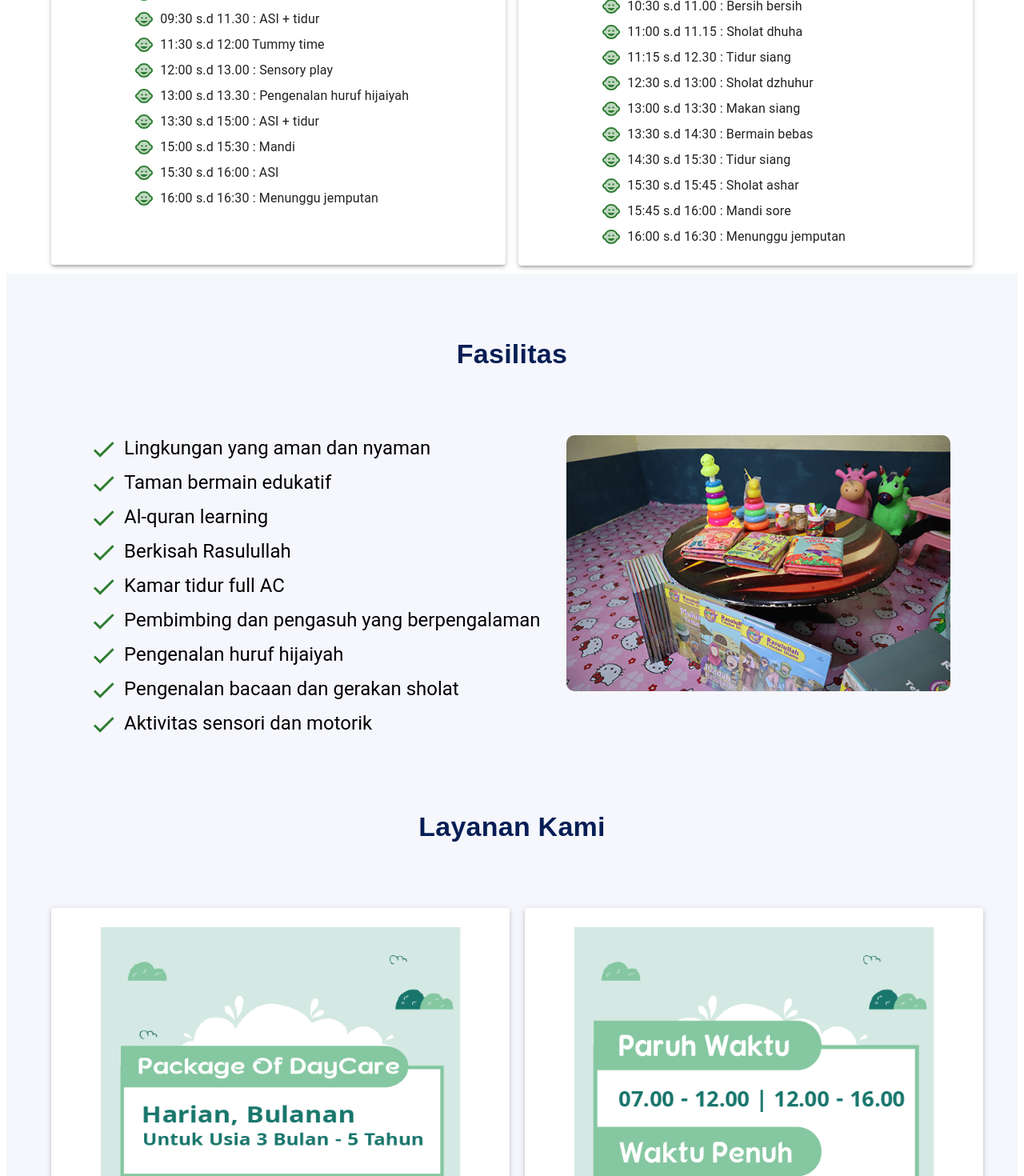
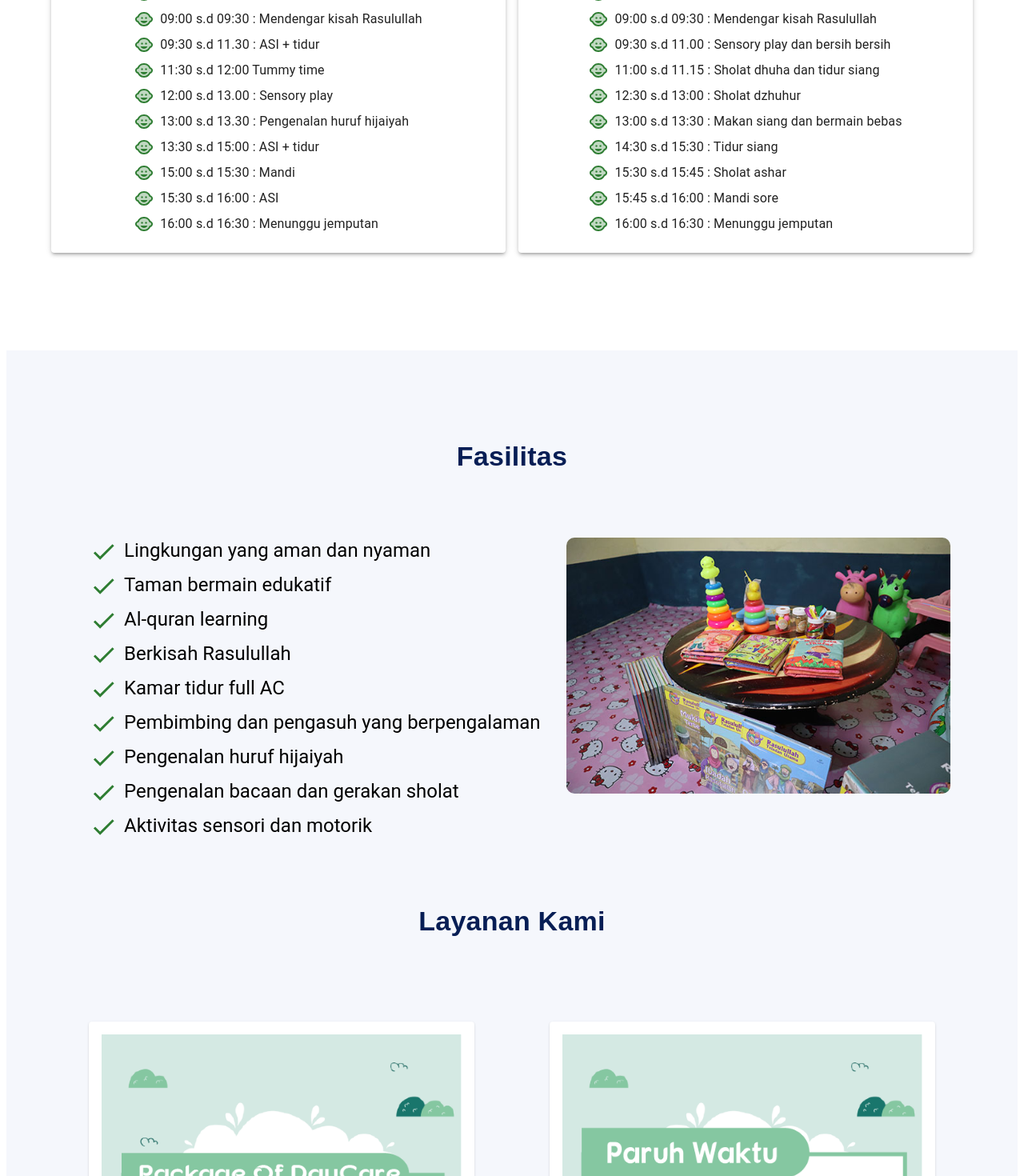
Before and after one commit to sugiatiismail/daycare, a React (Create React App) app: page / in a window 1280 px wide. Shown: the part 1240-2710 px from the top of the page at 80% size. Built offline with nearby package versions, Linux system fonts and the light colour scheme.

Commit message:
Penambahan Responsive

```diff
--- a/src/component/Fasilitas.js
+++ b/src/component/Fasilitas.js
@@ -25,9 +25,9 @@ const Fasilitas = () => {
     const isDesktop = useMediaQuery(theme.breakpoints.up('sm'));
 
     return (
-        <Box sx={{ backgroundColor: '#f5f7fc', padding: 10, marginBottom: -12 }}>
+        <Box sx={{ backgroundColor: '#f5f7fc'}} padding={isDesktop ? 10 : 2} marginTop={isDesktop ? 14 : 10}  paddingBottom={isDesktop ? 0 : 10} >
             <Container fullWidth >
-                <Typography align="center" marginBottom={10} style={{ fontFamily: 'sans-serif', color: '#071e55' }} fontWeight={isDesktop ? 700 : 650} variant={isDesktop ? 'h4' : 'h5'}>Fasilitas</Typography>
+                <Typography align="center" marginBottom={isDesktop ? 10 : 6}  marginTop={isDesktop ? 4 : 6} style={{ fontFamily: 'sans-serif', color: '#071e55' }} fontWeight={isDesktop ? 700 : 650} variant={isDesktop ? 'h4' : 'h5'}>Fasilitas</Typography>
                 <Grid container>
                     <Grid item lg={7} md={7} sm={12} xs={12}>
 
--- a/src/component/Hasanahislamicdaycare.js
+++ b/src/component/Hasanahislamicdaycare.js
@@ -83,7 +83,8 @@ const useStyles = makeStyles(theme => ({
 
         [theme.breakpoints.down('sm')]: {
             paddingTop: 20,
-            padding: 10
+            padding: 1,
+            height: 750
         },
     },
 
--- a/src/component/Layanankami.js
+++ b/src/component/Layanankami.js
@@ -29,42 +29,38 @@ function Layanankami() {
     const isDesktop = useMediaQuery(theme.breakpoints.up('sm'));
 
     return (
-        <Box className={classes.box1}>
-            <Container>
+        <Box sx={{ backgroundColor: '#f5f7fc'}} padding={isDesktop ? 2 : 2}  marginBottom={isDesktop ? 4 :2}  paddingBottom={isDesktop ? 16 :10}>
+            <Container >
                 <ThemeProvider theme={theme}>
-                    <Typography align="center" marginBottom={10} marginTop={10} style={{ color: '#071e55', fontFamily: 'sans-serif' }}
+                    <Typography align="center" marginBottom={isDesktop ? 10 : 6}  marginTop={isDesktop ? 6 : -1} style={{ color: '#071e55', fontFamily: 'sans-serif' }}
                         fontWeight={isDesktop ? 700 : 650} variant={isDesktop ? 'h4' : 'h5'}>Layanan Kami</Typography>
-                </ThemeProvider>
-                <Grid container spacing={4} justifyContent="center" alignItems="center" >
+                    <Grid container  justifyContent="center" alignItems="center">
                         <Grid item lg={6} md={6} xs={12} xm={12}>
                             <Stack
-                            component={Paper}
+                                p={3}
+                                elevation={3}
                                 justifyContent="center"
                                 alignItems="center"
-                            width={isDesktop ? 525 : 200}
-                            marginLeft={isDesktop ? 0 : 3.5}
-                            spacing={2}
-                            p={3}
-                            elevation={3}
                             >
+                                <Paper className={classes.paper}  sx={{p:2}} >
                                 <img src={packagedaycare} alt="packagedaycare" className={classes.image} />
+                                </Paper>
                             </Stack>
                         </Grid>
                         <Grid item lg={6} md={6} xs={12} xm={12}>
                             <Stack
-                            component={Paper}
+                                p={3}
+                                elevation={3}
                                 justifyContent="center"
                                 alignItems="center"
-                            marginLeft={isDesktop ? 0 : 3.5}
-                            width={isDesktop ? 525 : 200}
-                            spacing={2}
-                            p={3}
-                            elevation={3}
                             >
+                                <Paper className={classes.paper}  sx={{p:2}} >
                                 <img src={paruhwaktu} alt="paruhwaktu" className={classes.image} />
+                                </Paper>
                             </Stack>
                         </Grid>
                     </Grid >
+                </ThemeProvider>
             </Container>
         </Box >
 
@@ -78,16 +74,6 @@ export default Layanankami
 
 const useStyles = makeStyles(theme => ({
 
-    box1: {
-        backgroundColor: '#f5f7fc',
-        [theme.breakpoints.up('sm')]: {
-            padding: 10
-        },
-        [theme.breakpoints.down('sm')]: {
-            padding: 2
-        },
-    },
-
     image: {
         [theme.breakpoints.up('sm')]: {
             height: 450
@@ -97,4 +83,16 @@ const useStyles = makeStyles(theme => ({
         },
     },
 
+    paper: {
+        [theme.breakpoints.up('sm')]: {
+            height: 450,
+            width: 450
+        },
+        [theme.breakpoints.down('sm')]: {
+            height: 220,
+            width : 220
+        },
+    },
+
+
 }));
--- a/src/component/Pendaftaran.js
+++ b/src/component/Pendaftaran.js
@@ -36,14 +36,14 @@ function Pendaftaran() {
 
 
     return (
-        <Box sx={{ backgroundColor: '#ffffff', padding: 10 }}>
+        <Box sx={{ backgroundColor: '#ffffff'}} padding={isDesktop ? 10 : 1}>
             <Container fullWidth>
                 <ThemeProvider theme={theme}>
-                <Typography align="center" marginBottom={10} style={{ fontFamily: 'sans-serif', fontWeight: 700, color: '#071e55' }} variant="h4">Pendaftaran</Typography>
+                    <Typography align="center" marginBottom={isDesktop ? 10 : 6} marginTop={isDesktop ? 0 : 6} style={{ fontFamily: 'sans-serif', color: '#071e55' }} fontWeight={isDesktop ? 700 : 650} variant={isDesktop ? 'h4' : 'h5'}>Pendaftaran</Typography>
                     <Grid container spacing={8} justifyContent="center" alignItems="center">
                         <Grid item lg={6} md={6} xs={12} xm={12}>
                             <Stack spacing={2}>
-                            <Typography align="center" marginLeft={isDesktop ? -46 : -0.5} style={{ fontFamily: 'sans-serif', fontWeight: 600, color: '#071e55' }} variant={isDesktop ? 'h5' : 'h6'}>Cara Mendaftar</Typography>
+                                <Typography align="center" style={{ fontFamily: 'sans-serif', fontWeight: 600, color: '#071e55' }} variant={isDesktop ? 'h5' : 'h6'}>Cara Mendaftar</Typography>
                                 <Typography variant="body2" >Untuk mendaftarkan peserta didik bisa melalui online atau pun langsung datang ke Hasanah Islamic Daycare</Typography>
                                 <Stack
                                     direction="row"
--- a/src/component/Programunggulan.js
+++ b/src/component/Programunggulan.js
@@ -30,9 +30,9 @@ const Programunggulan = () => {
     return (
 
         <Box className={classes.box1}>
-            <Container>
-                <Typography align='center' fontFamily='sans-serif' color='#071e55' fontWeight={isDesktop ? 700 : 650} variant={isDesktop ? 'h4' : 'h5'}>Program Unggulan</Typography>
-                <Grid container spacing={2} marginTop={isDesktop ? 10 : 2} justifyContent="center" alignItems="center" >
+            <Container padding={2}>
+                <Typography marginTop={10} align='center' fontFamily='sans-serif' color='#071e55' fontWeight={isDesktop ? 700 : 650} variant={isDesktop ? 'h4' : 'h5'}>Program Unggulan</Typography>
+                <Grid container spacing={2} marginTop={isDesktop ? 10 : 7} justifyContent="center" alignItems="center" >
 
                     <Grid item lg={6} md={6} xs={12} xm={12}>
                         <Stack
@@ -40,8 +40,7 @@ const Programunggulan = () => {
                             justifyContent="center"
                             alignItems="center"
                             spacing={2}
-                            p={3}
-                            height={isDesktop ? 647 : 700}
+                            p={isDesktop ? 3 : 2}
                             // height={647}
                             elevation={3}
                         >
@@ -126,11 +125,11 @@ const Programunggulan = () => {
                             justifyContent="center"
                             alignItems="center"
                             spacing={2}
-                            p={3}
+                            p={isDesktop ? 3 : 2}
                             // height={647}
                             elevation={3}
                         >
-                            <img src={baby2} alt="baby2" className={classes.image2} />
+                            <img src={baby2} alt="baby2" className={classes.image1} />
                             <Typography align="center" variant="h6">Toodle Fullday usia 1 tahun - 5  tahun</Typography>
                             <Stack marginBottom={2} spacing={1}>
 
@@ -161,23 +160,15 @@ const Programunggulan = () => {
 
                                 <Box display='flex' alignItems='center'>
                                     <ChildCareTwoToneIcon color="success" />
-                                    <Typography marginLeft={1} variant='body1'> 09:30 s.d 10.30 :	Sensory play </Typography>
+                                    <Typography marginLeft={1} variant='body1'> 09:30 s.d 11.00 :	Sensory play dan bersih bersih </Typography>
                                 </Box>
+
 
                                 <Box display='flex' alignItems='center'>
                                     <ChildCareTwoToneIcon color="success" />
-                                    <Typography marginLeft={1} variant='body1'> 10:30 s.d 11.00 :	Bersih bersih </Typography>
+                                    <Typography marginLeft={1} variant='body1'> 11:00 s.d 11.15 :	Sholat dhuha dan tidur siang </Typography>
                                 </Box>
 
-                                <Box display='flex' alignItems='center'>
-                                    <ChildCareTwoToneIcon color="success" />
-                                    <Typography marginLeft={1} variant='body1'> 11:00 s.d 11.15 :	Sholat dhuha </Typography>
-                                </Box>
-
-                                <Box display='flex' alignItems='center'>
-                                    <ChildCareTwoToneIcon color="success" />
-                                    <Typography marginLeft={1} variant='body1'>11:15 s.d 12.30	 : Tidur siang</Typography>
-                                </Box>
 
                                 <Box display='flex' alignItems='center'>
                                     <ChildCareTwoToneIcon color="success" />
@@ -186,12 +177,7 @@ const Programunggulan = () => {
 
                                 <Box display='flex' alignItems='center'>
                                     <ChildCareTwoToneIcon color="success" />
-                                    <Typography marginLeft={1} variant='body1'> 13:00 s.d 13:30 :	Makan siang </Typography>
-                                </Box>
-
-                                <Box display='flex' alignItems='center'>
-                                    <ChildCareTwoToneIcon color="success" />
-                                    <Typography marginLeft={1} variant='body1'>13:30 s.d 14:30 :	Bermain bebas</Typography>
+                                    <Typography marginLeft={1} variant='body1'> 13:00 s.d 13:30 :	Makan siang dan bermain bebas </Typography>
                                 </Box>
 
                                 <Box display='flex' alignItems='center'>
@@ -232,6 +218,7 @@ const useStyles = makeStyles(theme => ({
         backgroundColor: '#fff',
         [theme.breakpoints.up('sm')]: {
             padding: 10
+
         },
         [theme.breakpoints.down('sm')]: {
             padding: 2
@@ -251,16 +238,6 @@ const useStyles = makeStyles(theme => ({
     },
 
 
-    image2: {
-        [theme.breakpoints.up('sm')]: {
-            marginTop: -3,
-            height: 80
-        },
-        [theme.breakpoints.down('sm')]: {
-            height: 40
-        },
-    },
-
 
 
     // titl1: {
```
Lines whose indentation alone changed are shown as unchanged.
